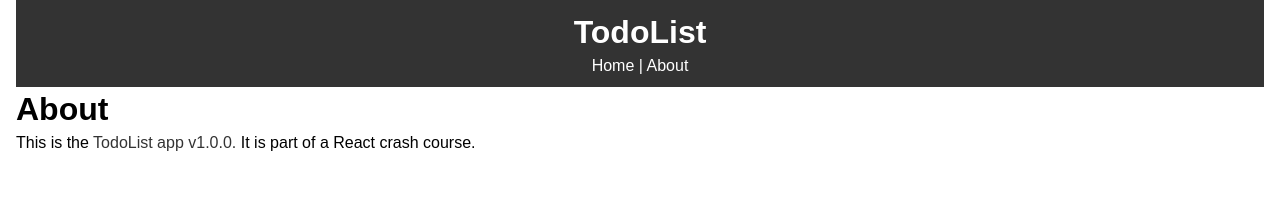
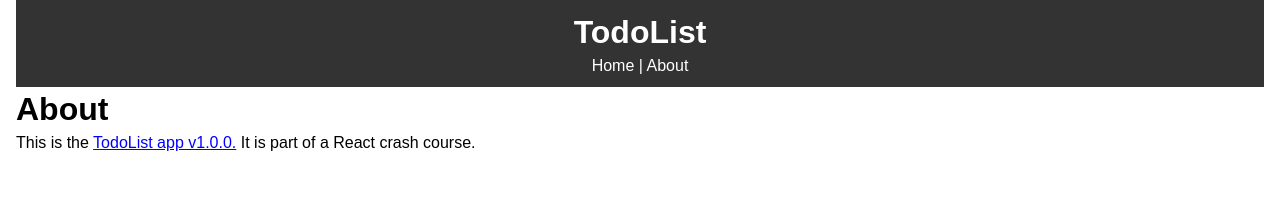
Before and after one commit to JustinMattson/Todos-React, a React (Create React App) app: page /todos-react/about in a window 1280 px wide. Shown: the top 224 px of the page. Built offline with nearby package versions, Linux system fonts and the light colour scheme; no server answers.

Commit message:
updated linkStyle on about

```diff
--- a/src/components/pages/About.js
+++ b/src/components/pages/About.js
@@ -6,7 +6,7 @@ function About() {
       <h1>About</h1>
       <p>
         This is the{" "}
-        <a href="https://www.youtube.com/watch?v=sBws8MSXN7A">
+        <a href="https://www.youtube.com/watch?v=sBws8MSXN7A" style={linkStyle}>
           TodoList app v1.0.0.
         </a>{" "}
         It is part of a React crash course.
@@ -15,4 +15,8 @@ function About() {
   );
 }
 
+const linkStyle = {
+  textDecoration: "underline",
+  color: "#00f",
+};
 export default About;
```
